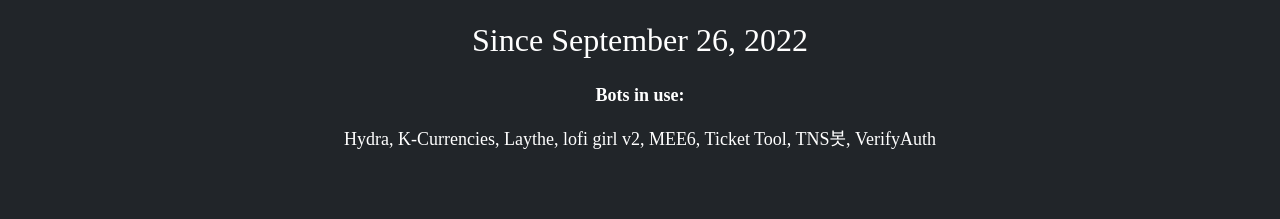
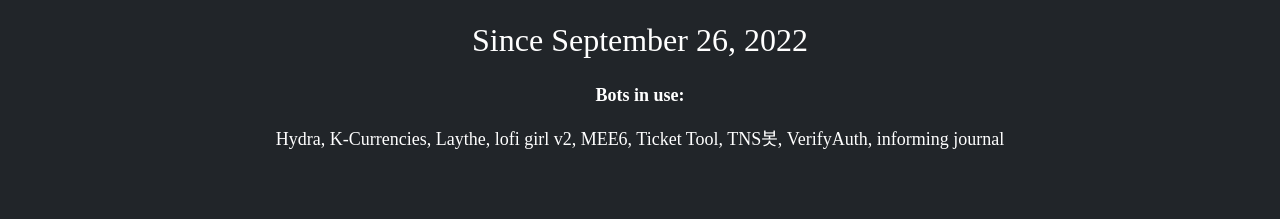
Before and after one commit to ij2k5/ijds, a plain HTML site: page index.html in a window 1280 px wide. Shown: the part 780-999 px from the top of the page. Drawn offline with Linux system fonts and the light colour scheme.

Commit message:
Update index.html

```diff
--- a/index.html
+++ b/index.html
@@ -36,7 +36,7 @@
         <div class="informations">
             <h1>Since September 26, 2022</h1>
             <strong><a>Bots in use:</a></strong><br><br>
-            <a class="thiner">Hydra, K-Currencies, Laythe, lofi girl v2, MEE6, Ticket Tool, TNS봇, VerifyAuth</a>
+            <a class="thiner">Hydra, K-Currencies, Laythe, lofi girl v2, MEE6, Ticket Tool, TNS봇, VerifyAuth, informing journal</a>
         </div>
         <div class="about__picture"></div>
         <div class="Profile">
```
